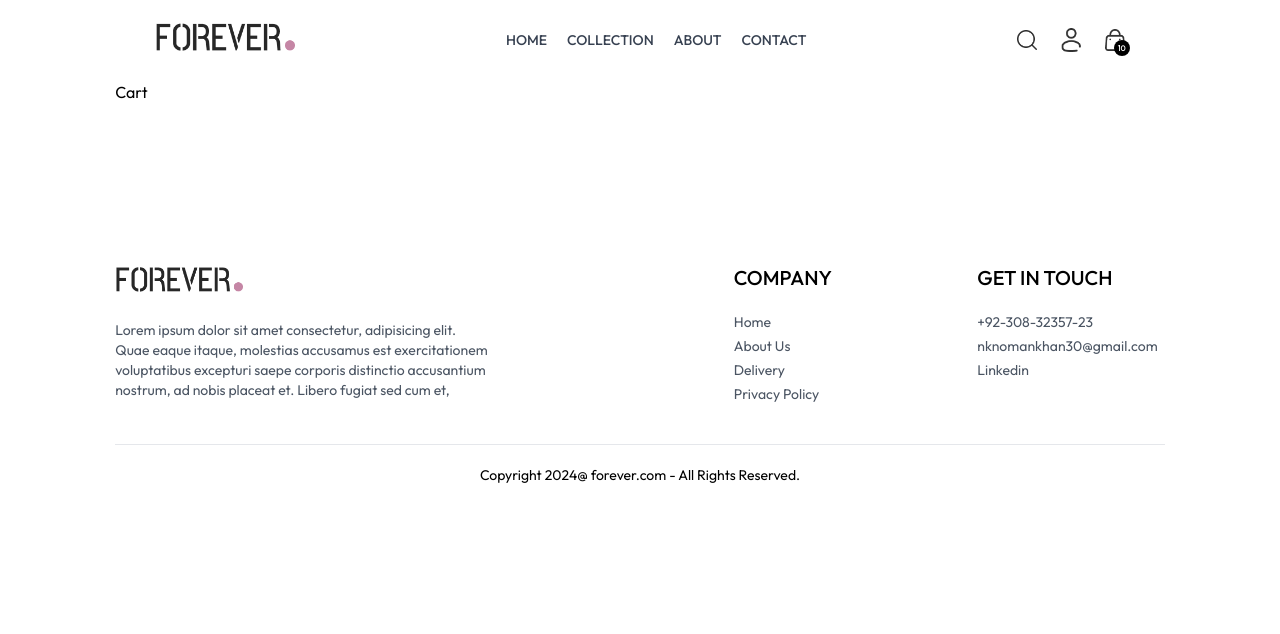
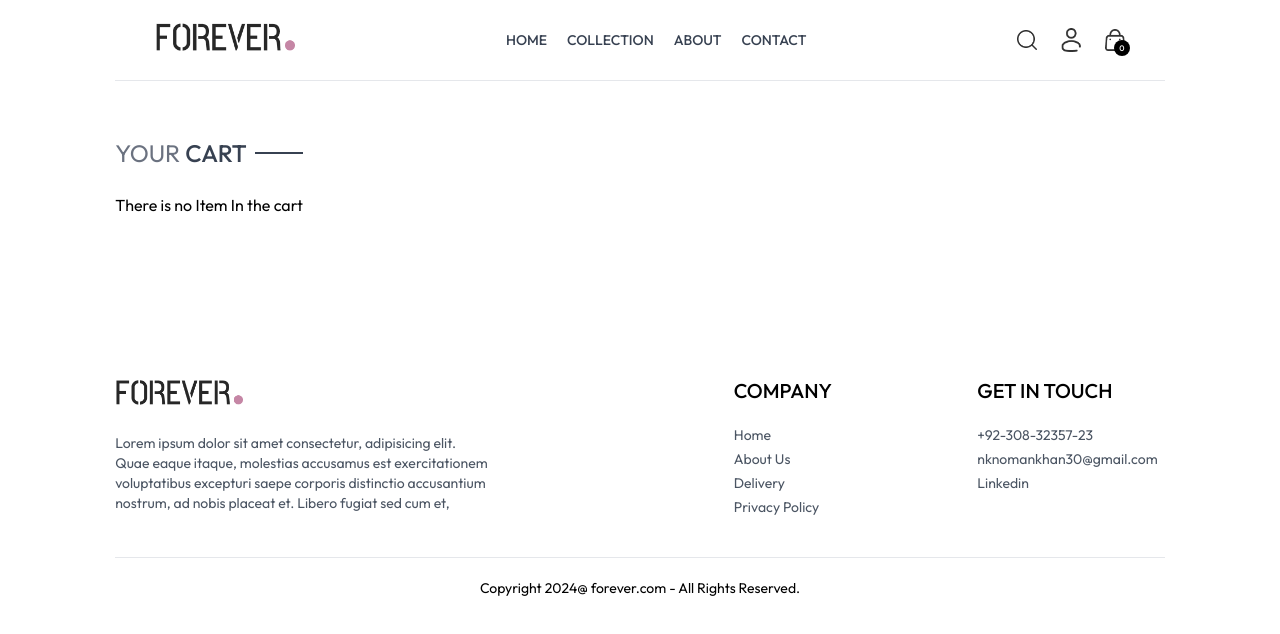
Before and after one commit to NomanKhan7776/fullstack_MERN_ecommerce_project_0ct_2024, a React (Vite) app in the folder Frontend/: page /cart in a window 1280 px wide. Shown: the top 634 px of the page. Built offline with nearby package versions, Linux system fonts and the light colour scheme.

Commit message:
add items into cart using immer/delete item from cart functionality using immer

```diff
--- a/Frontend/package.json
+++ b/Frontend/package.json
@@ -11,6 +11,7 @@
   },
   "dependencies": {
     "framer-motion": "^11.5.6",
+    "immer": "^10.1.1",
     "react": "^18.3.1",
     "react-dom": "^18.3.1",
     "react-hook-form": "^7.53.0",
--- a/Frontend/src/App.jsx
+++ b/Frontend/src/App.jsx
@@ -12,11 +12,14 @@ import Navebar from "./components/Navebar";
 import Footer from "./components/Footer";
 import SearchBar from "./components/SearchBar";
 import ScrollToTop from "./components/ScrollToTop";
+import { ToastContainer, toast } from "react-toastify";
+import "react-toastify/dist/ReactToastify.css";
 
 const App = () => {
   return (
     <div className="px-4 sm:px-[5vw] md:px-[7vw] lg:px-[9vw]">
       <ScrollToTop />
+      <ToastContainer />
       <Navebar />
       <SearchBar />
       <Routes>
--- a/Frontend/src/components/Navebar.jsx
+++ b/Frontend/src/components/Navebar.jsx
@@ -7,7 +7,7 @@ import { ShopContext } from "../context/ShopContext";
 const Navbar = () => {
   const [isSticky, setIsSticky] = useState(false);
   const [visible, setVisible] = useState(false);
-const {setShowSearch} = useContext(ShopContext)
+  const { setShowSearch, getCartCount } = useContext(ShopContext);
   // Framer Motion variants for the navbar sticky animation
   const navbarVariants = {
     initial: { opacity: 1, scale: 1 },
@@ -108,7 +108,12 @@ const {setShowSearch} = useContext(ShopContext)
       </ul>
 
       <div className="flex items-center gap-6">
-        <img onClick={()=> setShowSearch(true)} src={assets.search_icon} alt="" className="w-5 cursor-pointer" />
+        <img
+          onClick={() => setShowSearch(true)}
+          src={assets.search_icon}
+          alt=""
+          className="w-5 cursor-pointer"
+        />
         <div className="group relative">
           <img
             src={assets.profile_icon}
@@ -126,7 +131,7 @@ const {setShowSearch} = useContext(ShopContext)
         <Link to={"/cart"} className="relative">
           <img src={assets.cart_icon} alt="" className="w-5 min-w-5" />
           <p className="absolute right-[-5px] bottom-[-5px] w-4 text-center leading-4 rounded-full bg-black text-white aspect-square text-[8px]">
-            10
+            {getCartCount()}
           </p>
         </Link>
         <img
--- a/Frontend/src/components/ProductDetails.jsx
+++ b/Frontend/src/components/ProductDetails.jsx
@@ -5,7 +5,7 @@ import { ShopContext } from "../context/ShopContext";
 import RelatedCategory from "./RelatedCategory";
 
 const ProductDetails = ({ productdetails, img, setImg }) => {
-  const { currency } = useContext(ShopContext);
+  const { currency, addToCart} = useContext(ShopContext);
 
   const [magnifyStyle, setMagnifyStyle] = useState({
     display: "none",
@@ -118,9 +118,13 @@ const ProductDetails = ({ productdetails, img, setImg }) => {
               ))}
             </div>
           </div>
-          <button className="bg-black text-white px-8 py-3 text-sm active:bg-gray-700">
+          <button
+            onClick={() => addToCart(productdetails._id, size)}
+            className="bg-black text-white px-8 py-3 text-sm active:bg-gray-700"
+          >
             ADD TO CART
           </button>
+
           <hr className="mt-8 sm:w-4/5 " />
           <div className="text-sm text-gray-500 mt-5 flex flex-col gap-1">
             <p>100% Orignal Product.</p>
--- a/Frontend/src/context/ShopContext.jsx
+++ b/Frontend/src/context/ShopContext.jsx
@@ -1,5 +1,8 @@
-import { createContext, useState } from "react";
+import { createContext, useEffect, useState } from "react";
 import { products } from "../assets/assets";
+import { produce } from "immer";
+import { toast } from "react-toastify";
+
 export const ShopContext = createContext();
 
 const ShopContextProvider = (props) => {
@@ -7,6 +10,48 @@ const ShopContextProvider = (props) => {
   const delivery_fee = 10;
   const [search, setSearch] = useState("");
   const [showSearch, setShowSearch] = useState(false);
+  const [cartItems, setCartItems] = useState({});
+
+  const addToCart = async (productId, size) => {
+    if (!size) return toast.error("Please select a size before adding to cart");
+    try {
+      setCartItems((currentCartItems) =>
+        produce(currentCartItems, (draft) => {
+          if (!draft[productId]) {
+            draft[productId] = {};
+          }
+          if (!draft[productId][size]) {
+            draft[productId][size] = 0;
+          }
+          draft[productId][size] += 1;
+        })
+      );
+    } catch (error) {
+      console.error("Failed to add product to cart:", error);
+    }
+  };
+
+  const getCartCount = () => {
+    let totalCount = 0;
+    for (const productId in cartItems) {
+      for (const size in cartItems[productId]) {
+        totalCount += cartItems[productId][size];
+      }
+    }
+    return totalCount;
+  };
+
+  const removeFromCart = (productId, size) => {
+    setCartItems((currentCartItems) =>
+      produce(currentCartItems, (draft) => {
+        delete draft[productId][size];
+        if (Object.keys(draft[productId]).length === 0) {
+          delete draft[productId];
+        }
+      })
+    );
+  };
+
   const value = {
     products,
     currency,
@@ -15,6 +60,10 @@ const ShopContextProvider = (props) => {
     showSearch,
     setSearch,
     setShowSearch,
+    addToCart,
+    cartItems,
+    getCartCount,
+    removeFromCart,
   };
 
   return (
--- a/Frontend/src/pages/Cart.jsx
+++ b/Frontend/src/pages/Cart.jsx
@@ -1,9 +1,91 @@
-import React from 'react'
+import React, { useContext, useEffect, useState } from "react";
+import { ShopContext } from "../context/ShopContext";
+import Title from "../components/Title";
+import { assets } from "../assets/assets";
+const Cart = () => {
+  const { products, cartItems, currency, removeFromCart } =
+    useContext(ShopContext);
+  const [cartProducts, setCartProducts] = useState([]);
+  useEffect(() => {
+    let tempData = [];
+    for (const productId in cartItems) {
+      for (const size in cartItems[productId]) {
+        if (cartItems[productId][size] > 0) {
+          const existantProduct = tempData.find(
+            (item) => item._id === productId && item.size === size
+          );
+          if (existantProduct) {
+            existantProduct.quantity += cartItems[productId][size];
+          } else {
+            tempData.push({
+              _id: productId,
+              size: size,
+              quantity: cartItems[productId][size],
+            });
+          }
+        }
+      }
+    }
+    setCartProducts(tempData);
+  }, [cartItems]);
+  return (
+    <div className="border-t pt-14 ">
+      <div className="text-2xl mb-3">
+        <Title text1={"YOUR"} text2={"CART"} />
+      </div>
+      <div className="">
+        {cartProducts.length > 0 ? (
+          cartProducts.map((item, index) => {
+            let productData = products.find(
+              (product) => product._id === item._id
+            );
+            return (
+              <div
+                className="py-4 border-t border-b text-gray-700 grid grid-cols-[4fr_0.5fr_0.5fr] sm:grid-cols-[4fr_2fr_0.5fr] items-center gap-4 "
+                key={`${item._id}-${item.size}`}
+              >
+                <div className="flex items-start gap-6">
+                  <img
+                    className="w-16 sm:w-20 "
+                    src={productData.image[0]}
+                    alt=""
+                  />
+                  <div>
+                    <p className="text-xs sm:text-lg font-medium">
+                      {productData.name}
+                    </p>
+                    <div className="flex items-center gap-5 mt-2">
+                      <p>
+                        {currency}
+                        {productData.price}
+                      </p>
+                      <p className="px-2 sm:px-3 sm:py-1 border bg-slate-50">
+                        {item.size}
+                      </p>
+                    </div>
+                  </div>
+                </div>
+                <input
+                  className="border max-w-10 sm:max-w-20 px-1 sm:px-2 py-1"
+                  type="number"
+                  min={1}
+                  defaultValue={item.quantity}
+                />
+                <img
+                  onClick={() => removeFromCart(item._id, item.size)}
+                  className="w-4 mr-4 sm:w-5 cursor-pointer"
+                  src={assets.bin_icon}
+                  alt=""
+                />
+              </div>
+            );
+          })
+        ) : (
+          <p>There is no Item In the cart</p>
+        )}
+      </div>
+    </div>
+  );
+};
 
-const Cart = () => {
-  return (
-    <div>Cart</div>
-  )
-}
-
-export default Cart
+export default Cart;
```
Also changed, not shown: 1 other file (tests, documents, lock files or other folders).
